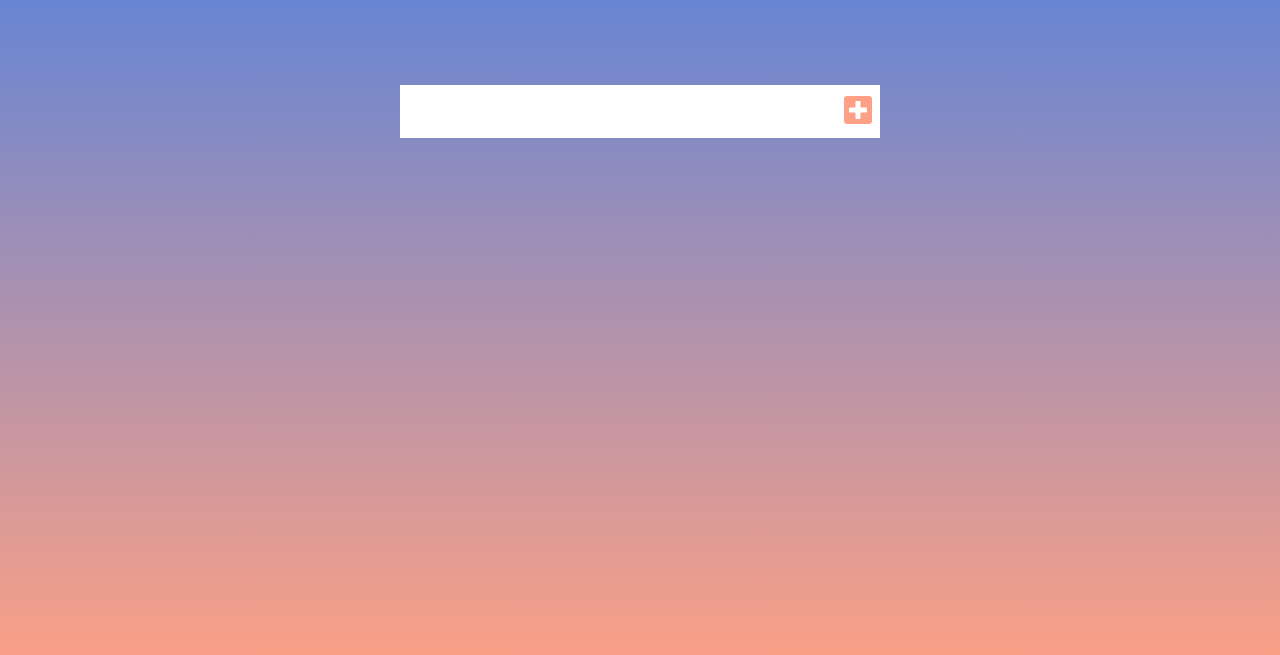
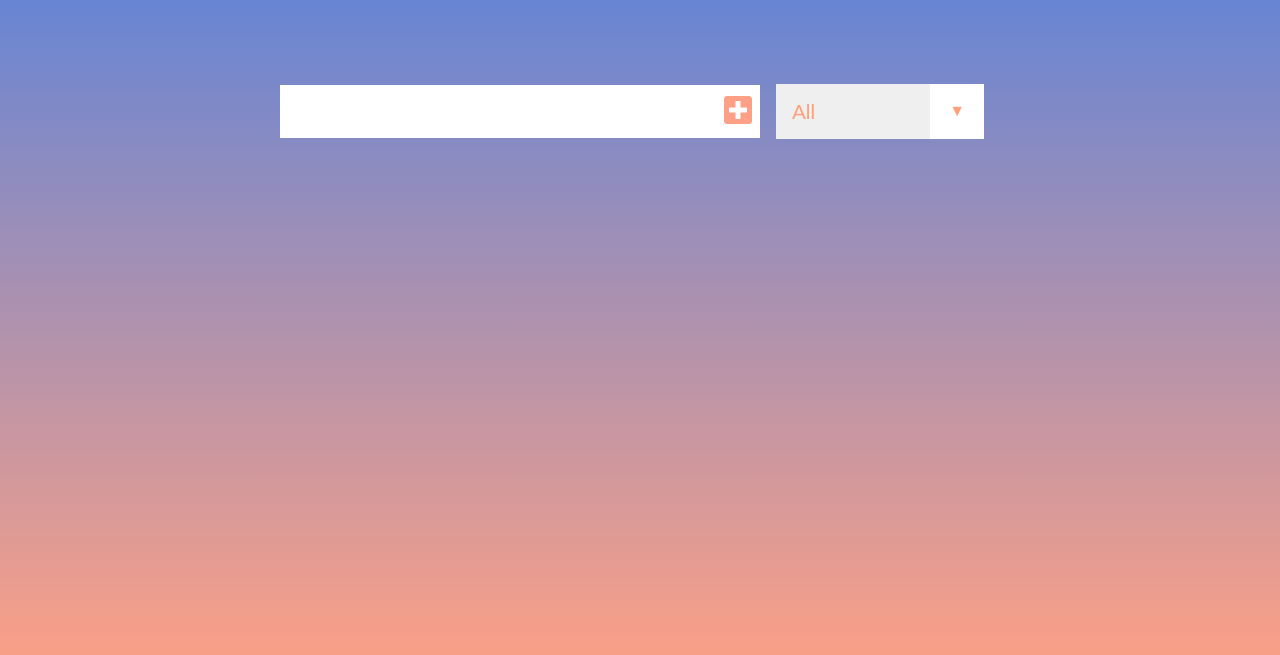
Before and after one commit to OronW/ToDo_list_JS, a plain HTML site: page index.html in a window 1280 px wide. Shown: the part 129-784 px from the top of the page. Drawn offline with Linux system fonts and the light colour scheme.

Commit message:
completed todo working

```diff
--- a/app.js
+++ b/app.js
@@ -45,6 +45,19 @@ function deleteCheck(e) {
   //Delete todo
   if (item.classList[0] === "trash-btn") {
     const todo = item.parentElement;
-    todo.remove();
+    //Animation
+    todo.classList.add("fall");
+    todo.addEventListener("transitionend", function () {
+      todo.remove();
+    });
+    // todo.remove();
+  }
+
+  //Mark as checked
+  if (item.classList[0] === "complete-btn") {
+    const todo = item.parentElement;
+    todo.classList.toggle("completed");
   }
 }
+
+function filterTodo()
--- a/index.html
+++ b/index.html
@@ -29,6 +29,14 @@
       <button class="todo-button" type="submit">
         <i class="fas fa-plus-square"></i>
       </button>
+
+      <div class="select">
+        <select name="todos" class="filter-todo">
+          <option value="all">All</option>
+          <option value="completed">Completed</option>
+          <option value="uncompleted">Uncompleted</option>
+        </select>
+      </div>
     </form>
 
     <div class="todo-container">
--- a/style.css
+++ b/style.css
@@ -61,6 +61,7 @@ form button:hover {
   display: flex;
   justify-content: space-between;
   align-items: center;
+  transition: all 0.5s ease;
 }
 
 .todo li {
@@ -89,3 +90,55 @@ form button:hover {
 .fa-check {
   pointer-events: none;
 }
+
+.completed {
+  color: grey;
+  text-decoration: line-through;
+  opacity: 0.5;
+  background-color: lightgreen;
+}
+
+.fall {
+  transform: translateY(8rem) rotateZ(20deg);
+  opacity: 0;
+}
+
+select {
+  -webkit-appearance: none;
+  -moz-appearance: none;
+  appearance: none;
+  outline: none;
+  border: none;
+}
+
+.select {
+  margin: 1rem;
+  position: relative;
+  overflow: hidden;
+}
+
+select {
+  color: lightsalmon;
+  width: 10rem;
+  cursor: pointer;
+  padding: 1rem;
+  font-size: 1.3rem;
+  width: 13rem;
+}
+
+.select::after {
+  content: "\25bc";
+  position: absolute;
+  background: white;
+  color: lightsalmon;
+  top: 0;
+  right: 0;
+  padding: 1.18rem;
+  pointer-events: none;
+  transition: all 0.3s ease;
+}
+
+.select:hover::after {
+  background: lightsalmon;
+  color: white;
+}
```
